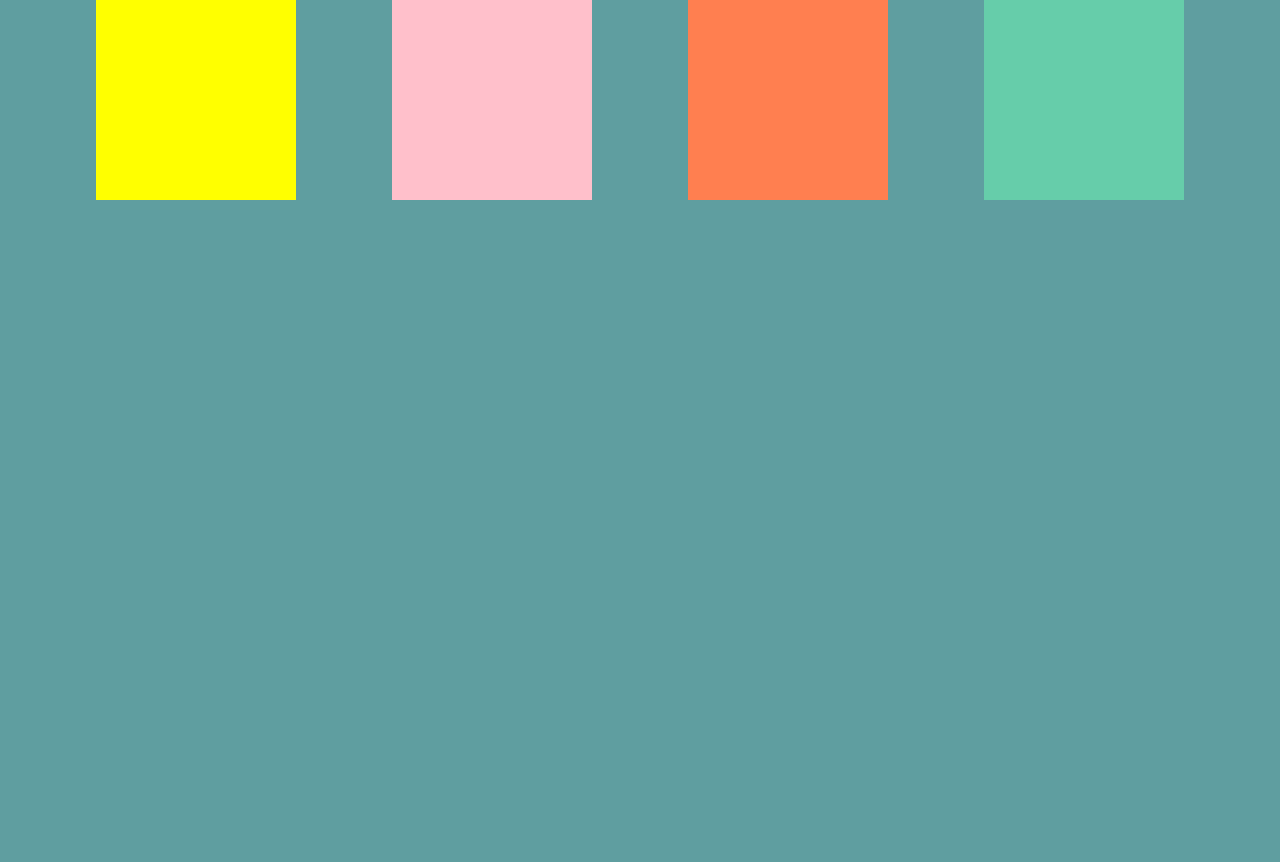
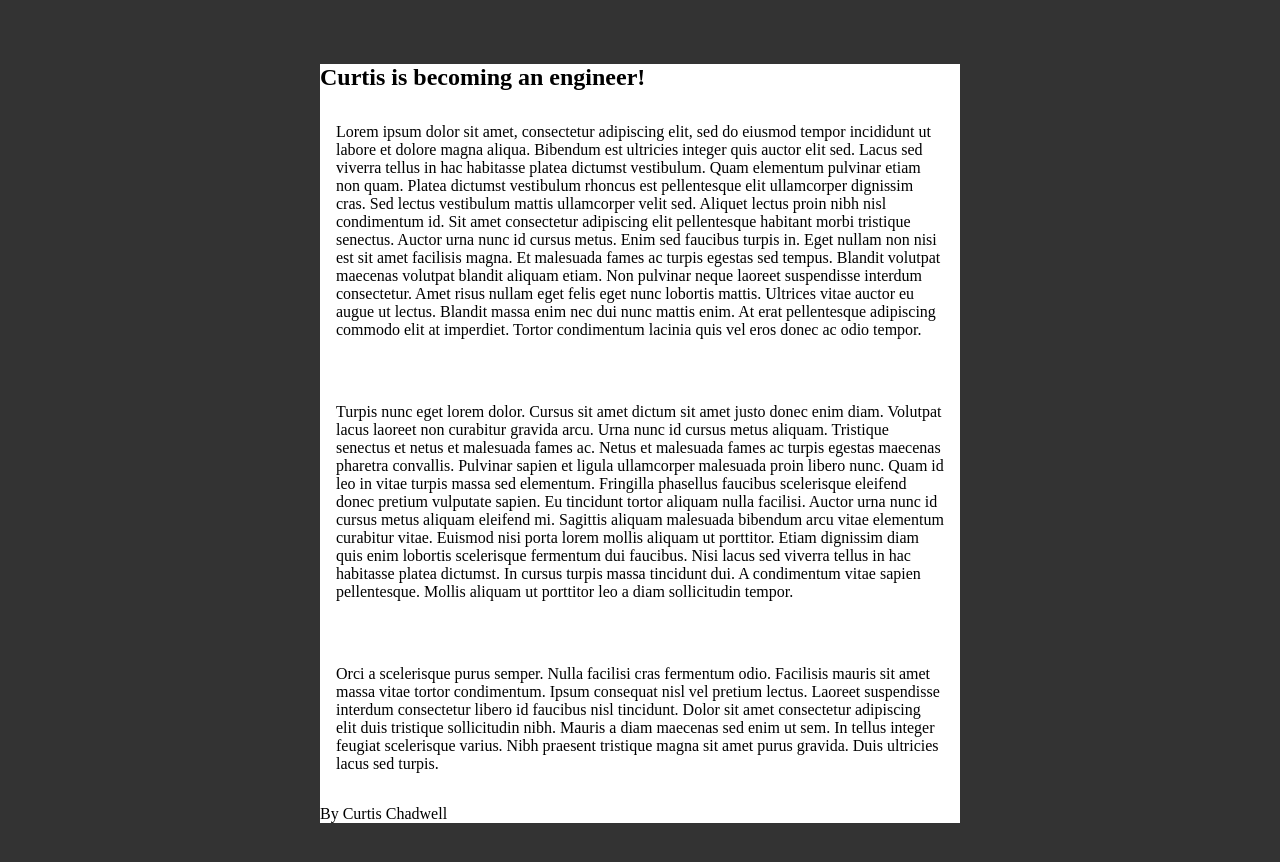
Before and after one commit to curchadw/HTML-CSS-review, a plain HTML site: page index.html in a window 1280 px wide. Before the commit the page ends 800 px from the top, so only its background shows below. Drawn offline with Linux system fonts and the light colour scheme.

Commit message:
Added and semantic tags

```diff
--- a/index.html
+++ b/index.html
@@ -7,13 +7,18 @@
     <link href="style.css" rel="stylesheet" type="text/css" />
   </head>
   <body>
-    <div class = 'container'>
-      <div class = 'box1'></div>
-      <div class = 'box2'></div>
-      <div class = 'box3'></div>
-      <div class = 'box4'></div>
+    <article>
+    <div class='container'>
+      <h2>Curtis is becoming an engineer!</h2>
 
+      <div class="paragraph">Lorem ipsum dolor sit amet, consectetur adipiscing elit, sed do eiusmod tempor incididunt ut labore et dolore magna aliqua. Bibendum est ultricies integer quis auctor elit sed. Lacus sed viverra tellus in hac habitasse platea dictumst vestibulum. Quam elementum pulvinar etiam non quam. Platea dictumst vestibulum rhoncus est pellentesque elit ullamcorper dignissim cras. Sed lectus vestibulum mattis ullamcorper velit sed. Aliquet lectus proin nibh nisl condimentum id. Sit amet consectetur adipiscing elit pellentesque habitant morbi tristique senectus. Auctor urna nunc id cursus metus. Enim sed faucibus turpis in. Eget nullam non nisi est sit amet facilisis magna. Et malesuada fames ac turpis egestas sed tempus. Blandit volutpat maecenas volutpat blandit aliquam etiam. Non pulvinar neque laoreet suspendisse interdum consectetur. Amet risus nullam eget felis eget nunc lobortis mattis. Ultrices vitae auctor eu augue ut lectus. Blandit massa enim nec dui nunc mattis enim. At erat pellentesque adipiscing commodo elit at imperdiet. Tortor condimentum lacinia quis vel eros donec ac odio tempor.</div>
+
+      <div class="paragraph">Turpis nunc eget lorem dolor. Cursus sit amet dictum sit amet justo donec enim diam. Volutpat lacus laoreet non curabitur gravida arcu. Urna nunc id cursus metus aliquam. Tristique senectus et netus et malesuada fames ac. Netus et malesuada fames ac turpis egestas maecenas pharetra convallis. Pulvinar sapien et ligula ullamcorper malesuada proin libero nunc. Quam id leo in vitae turpis massa sed elementum. Fringilla phasellus faucibus scelerisque eleifend donec pretium vulputate sapien. Eu tincidunt tortor aliquam nulla facilisi. Auctor urna nunc id cursus metus aliquam eleifend mi. Sagittis aliquam malesuada bibendum arcu vitae elementum curabitur vitae. Euismod nisi porta lorem mollis aliquam ut porttitor. Etiam dignissim diam quis enim lobortis scelerisque fermentum dui faucibus. Nisi lacus sed viverra tellus in hac habitasse platea dictumst. In cursus turpis massa tincidunt dui. A condimentum vitae sapien pellentesque. Mollis aliquam ut porttitor leo a diam sollicitudin tempor.</div>
+
+      <div class="paragraph">Orci a scelerisque purus semper. Nulla facilisi cras fermentum odio. Facilisis mauris sit amet massa vitae tortor condimentum. Ipsum consequat nisl vel pretium lectus. Laoreet suspendisse interdum consectetur libero id faucibus nisl tincidunt. Dolor sit amet consectetur adipiscing elit duis tristique sollicitudin nibh. Mauris a diam maecenas sed enim ut sem. In tellus integer feugiat scelerisque varius. Nibh praesent tristique magna sit amet purus gravida. Duis ultricies lacus sed turpis.</div>
+
+      <p>By Curtis Chadwell</p>
     </div>
-    <script src="script.js"></script>
+    </article>
   </body>
 </html>
--- a/style.css
+++ b/style.css
@@ -3,36 +3,23 @@
 }
 
 body {
-  background-color: #5f9ea0;
+  background-color: #333;
   width: 100%;
   height: 100%;
 }
 
-.container {
+.container{
+  background-color: white;
   display: flex;
-  justify-content: space-evenly;
+  justify-content: center;
+  flex-direction: column;
+  margin: 5% 25%
 }
 
-.box1 {
-  background-color: yellow;
-  width: 200px;
-  height: 200px;
+.container > div, p, h2{
+ justify-items: left;
 }
 
-.box2 {
-  background-color: pink;
-  width: 200px;
-  height: 200px;
+.paragraph{
+ margin: 2em 1em;
 }
-
-.box3 {
-  background-color: coral;
-  width: 200px;
-  height: 200px;
-}
-
-.box4 {
-  background-color: mediumaquamarine;
-  width: 200px;
-  height: 200px;
-}
```
